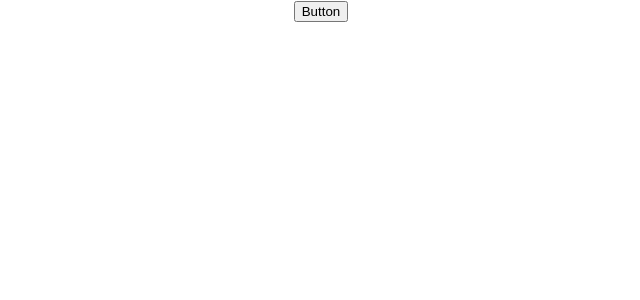
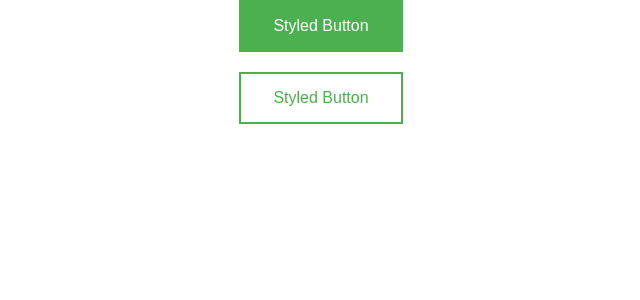
Before and after one commit to amir-shahsahebi/styled-component, a React (Create React App) app: page / in a window 1280 px wide. Shown: the top 300 px of the page, without its empty margins (319-959 px from the left). Built offline with nearby package versions, Linux system fonts and the light colour scheme.

Commit message:
assign props to styled components

```diff
--- a/package.json
+++ b/package.json
@@ -9,7 +9,7 @@
     "react": "^18.1.0",
     "react-dom": "^18.1.0",
     "react-scripts": "5.0.1",
-    "styled-component": "^2.8.0",
+    "styled-components": "^5.3.5",
     "web-vitals": "^2.1.4"
   },
   "scripts": {
--- a/src/App.js
+++ b/src/App.js
@@ -1,9 +1,15 @@
 import "./App.css";
+import StyledButton from "./components/Button/Button";
 
 function App() {
   return (
     <div className="App">
-      <button>Button</button>
+      {/* <button>Button</button> */}
+      <StyledButton>Styled Button</StyledButton>
+      <div>
+        <br />
+      </div>
+      <StyledButton variant="outline">Styled Button</StyledButton>
     </div>
   );
 }
--- /dev/null
+++ b/src/components/Button/Button.js
@@ -0,0 +1,3 @@
+import { StyledButton } from "./Button.styled";
+
+export default StyledButton;
--- /dev/null
+++ b/src/components/Button/Button.styled.js
@@ -0,0 +1,15 @@
+import styled from "styled-components";
+
+export const StyledButton = styled.button`
+  border: 2px solid #4caf50;
+  background-color: ${(props) =>
+    props.variant === "outline" ? "#FFF" : "#4caf50"};
+  color: ${(props) => (props.variant === "outline" ? "#4caf50" : "#FFF")};
+  padding: 15px 32px;
+  text-align: center;
+  text-decoration: none;
+  display: inline-block;
+  font-size: 16px;
+  cursor: pointer;
+  transition: 0.5s all ease-out;
+`;
```
Also changed, not shown: 1 other file (tests, documents, lock files or other folders).
